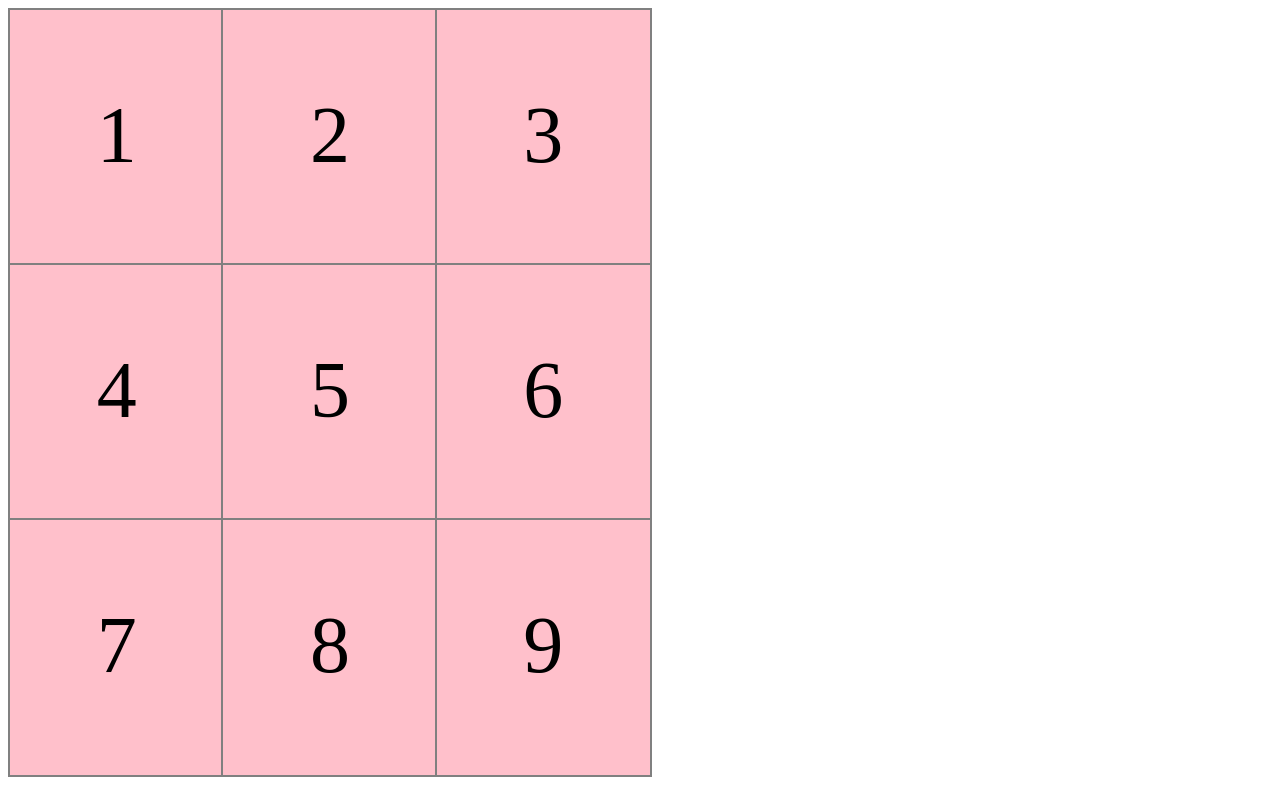
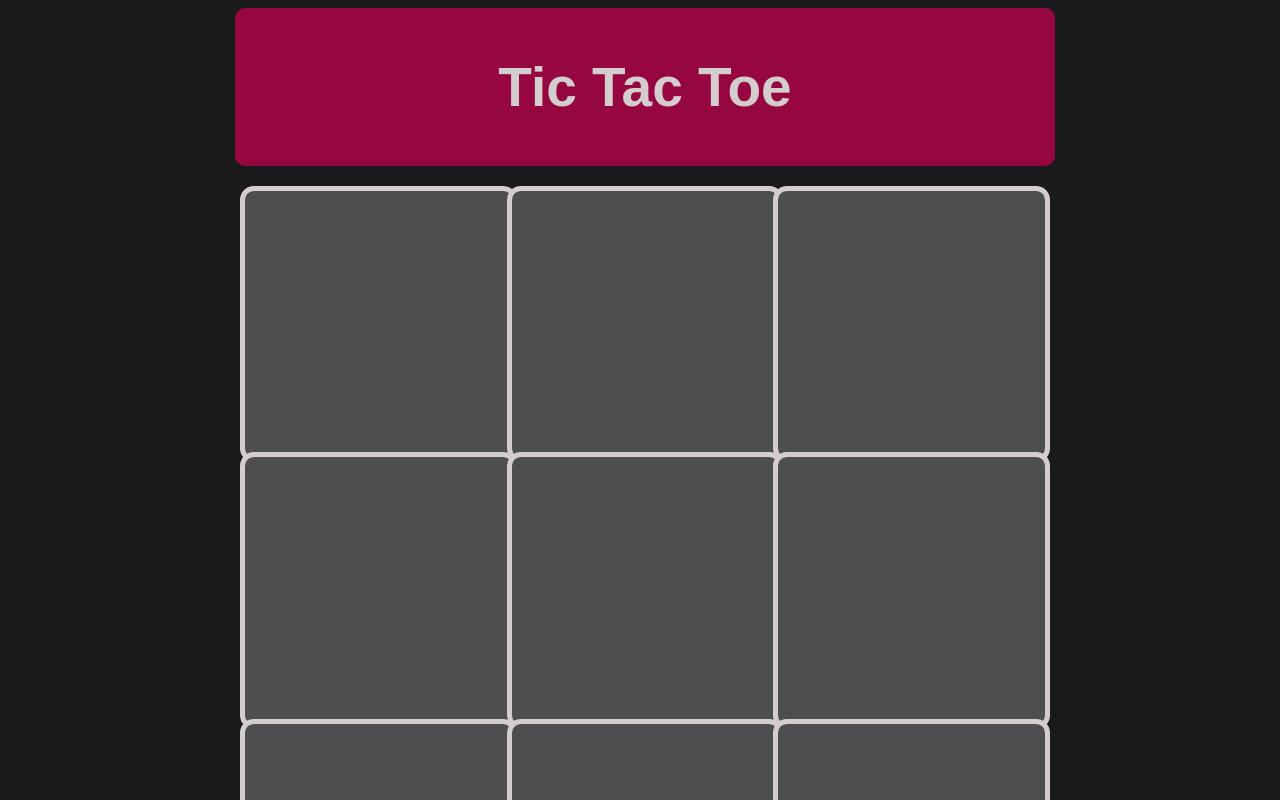
Before and after one commit to mdacach/vue-tic-tac-toe, a Vue app: page / in a window 1280 px wide. Shown: the top 800 px of the page. Built offline with nearby package versions, Linux system fonts and the light colour scheme.

Commit message:
add styling

```diff
--- a/package.json
+++ b/package.json
@@ -18,6 +18,7 @@
     "babel-eslint": "^10.0.3",
     "eslint": "^6.7.2",
     "eslint-plugin-vue": "^6.1.2",
+    "vue-cli-plugin-vuetify-workspace": "0.0.7",
     "vue-template-compiler": "^2.6.11"
   },
   "eslintConfig": {
@@ -32,8 +33,7 @@
     "parserOptions": {
       "parser": "babel-eslint"
     },
-    "rules": {
-    }
+    "rules": {}
   },
   "browserslist": [
     "> 1%",
--- a/src/App.vue
+++ b/src/App.vue
@@ -1,10 +1,21 @@
 <template>
   <div id="app">
-    <Cells :gameOver="gameOver" :turn="turn" :cells="cells" @marked="nextTurn" @gameOver="endGame"></Cells>
+    <div id="app-container">
+      <Header />
+
+      <Cells
+        :gameOver="gameOver"
+        :turn="turn"
+        :cells="cells"
+        @marked="nextTurn"
+        @gameOver="endGame"
+      ></Cells>
+    </div>
   </div>
 </template>
 
 <script>
+import Header from "./components/Header";
 import Cells from "./components/Cells";
 
 // creating the 9 cells initially with no marker
@@ -16,6 +27,7 @@ for (let i = 1; i <= 9; i++) {
 export default {
   name: "App",
   components: {
+    Header,
     Cells
   },
   data() {
@@ -43,4 +55,19 @@ export default {
 </script>
 
 <style>
+:root {
+  --primary-color: #1a1a1c;
+  --secundary-color: #4e4e50;
+  --terciary-color: #960641;
+}
+
+body {
+  background-color: var(--primary-color);
+}
+
+#app-container {
+  margin: 0 auto;
+  height: 1000px;
+  width: 810px;
+}
 </style>
--- a/src/components/Cell.vue
+++ b/src/components/Cell.vue
@@ -1,8 +1,6 @@
 <template>
   <div @click="markComplete" class="cell" :class="{x: cell.marker=='x',
-    o:cell.marker=='o'}">
-    <p>{{ cell.id }}</p>
-  </div>
+    o:cell.marker=='o'}"></div>
 </template>
 
 <script>
@@ -11,7 +9,8 @@ export default {
   props: ["cell", "turn", "gameOver"],
   data() {
     return {
-      marked: false
+      marked: false,
+      marker: this.cell.marker
     };
   },
   methods: {
@@ -29,20 +28,22 @@ export default {
 </script>
 
 <style >
-p {
-  font-size: 80px;
-  text-align: center;
-}
 .cell {
   width: 100%;
   height: 100%;
-  background-color: pink;
-  border: solid gray 2px;
+  background-color: var(--secundary-color);
+  border: solid #d4cdcd 5px;
+  border-radius: 5%;
 }
+
+.cell:hover {
+  opacity: 0.8;
+}
+
 .x {
-  background-color: blue;
+  background-color: var(--primary-color);
 }
 .o {
-  background-color: red;
+  background-color: var(--terciary-color);
 }
 </style>
--- a/src/components/Cells.vue
+++ b/src/components/Cells.vue
@@ -1,5 +1,5 @@
 <template>
-  <div id="container">
+  <div id="cells-container">
     <div v-for="cell in cells" :key="cell.id">
       <Cell
         :gameOver="gameOver"
@@ -70,11 +70,12 @@ export default {
 </script>
 
 <style>
-#container {
-  width: 50vw;
-  height: 50vw;
+#cells-container {
+  width: 800px;
+  height: 800px;
   display: grid;
   grid-template-columns: repeat(3, 1fr);
   grid-template-rows: repeat(3, 1fr);
+  margin: 0 auto;
 }
 </style>
--- /dev/null
+++ b/src/components/Header.vue
@@ -0,0 +1,32 @@
+<template>
+  <div id="header">
+    <h1>Tic Tac Toe</h1>
+  </div>
+</template>
+
+<script>
+export default {
+  name: "Header"
+};
+</script>
+
+<style>
+@import url("https://fonts.googleapis.com/css?family=Maven+Pro:400,900&display=swap");
+
+h1 {
+  font-family: Maven, fantasy;
+  font-weight: bold;
+  font-size: 55px;
+  color: #d4cdcd;
+}
+
+#header {
+  background-color: var(--terciary-color);
+  width: 800px;
+  padding: 10px;
+  text-align: center;
+  border-radius: 10px;
+  margin: 0 auto;
+  margin-bottom: 20px;
+}
+</style>
--- /dev/null
+++ b/vue.config.js
@@ -0,0 +1,3 @@
+module.exports = {
+  publicPath: '/vue-tick-tack-toe'
+}
```
Also changed, not shown: 2 other files (tests, documents, lock files or other folders).
